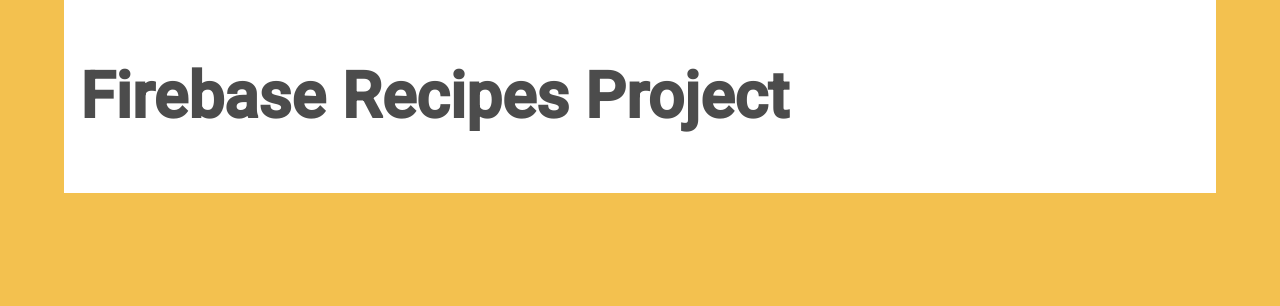
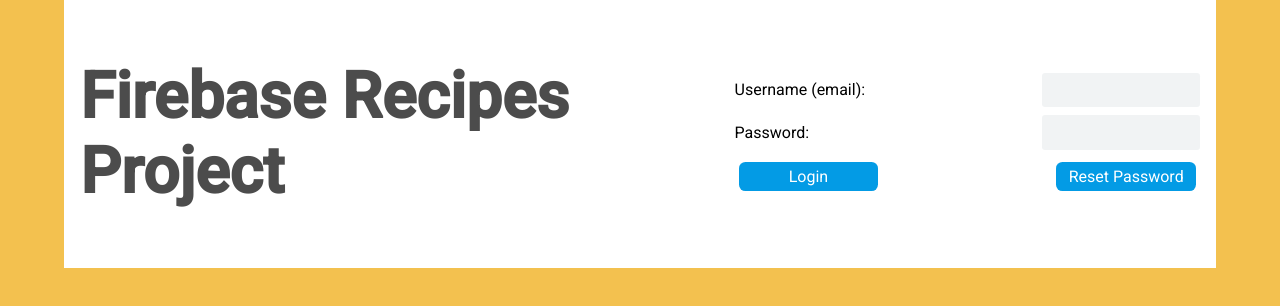
Before and after one commit to it-is-Mahdi/firebase-recipes-web-appl, a React (Create React App) app: page / in a window 1280 px wide. Shown: the top 306 px of the page. Built offline with nearby package versions, Linux system fonts and the light colour scheme; no server answers.

Commit message:
login done

```diff
--- a/package.json
+++ b/package.json
@@ -16,7 +16,8 @@
     "start": "react-scripts start",
     "build": "react-scripts build",
     "test": "react-scripts test",
-    "eject": "react-scripts eject"
+    "eject": "react-scripts eject",
+    "buildDeploy": "yarn build && firebase deploy --only hosting"
   },
   "eslintConfig": {
     "extends": [
--- a/src/App.js
+++ b/src/App.js
@@ -1,13 +1,21 @@
+import { useState } from "react";
+import FirebaseAuthService from "./FirebaseAuthService";
+import LoginForm from "./components/LoginForm";
+
+// eslint-disable-next-line no-unused-vars
+import logo from "./logo.svg";
 import "./App.css";
 
-// eslint-disable-next-line no-unused-vars
-import firebase from "./FirebaseConfig";
+function App() {
+  const [user, setUser] = useState(null);
 
-function App() {
+  FirebaseAuthService.subscribeToAuthChanges(setUser);
+
   return (
     <div className="App">
       <dev className="title-row">
         <h1 className="title">Firebase Recipes Project</h1>
+        <LoginForm existingUser={user}></LoginForm>
       </dev>
     </div>
   );
--- /dev/null
+++ b/src/FirebaseAuthService.js
@@ -0,0 +1,42 @@
+import firebase from "./FirebaseConfig";
+
+const auth = firebase.auth();
+
+const registerUser = (email, password) => {
+  return auth.createUserWithEmailAndPassword(email, password);
+};
+
+const loginUser = (email, password) => {
+  return auth.signInWithEmailAndPassword(email, password);
+};
+
+const logoutUser = (email, password) => {
+  return auth.signOut();
+};
+
+const sendPasswordResetEmail = (email) => {
+  return auth.sendPasswordResetEmail(email);
+};
+
+const loginWithGoogle = () => {
+  const provider = new firebase.auth.GoogleAuthProvider();
+
+  return auth.signInWithPopup(provider);
+};
+
+const subscribeToAuthChanges = (handleAuthChange) => {
+  auth.onAuthStateChanged((user) => {
+    handleAuthChange(user);
+  });
+};
+
+const FirebaseAuthService = {
+  registerUser,
+  loginUser,
+  logoutUser,
+  sendPasswordResetEmail,
+  loginWithGoogle,
+  subscribeToAuthChanges,
+};
+
+export default FirebaseAuthService;
--- /dev/null
+++ b/src/components/LoginForm.js
@@ -0,0 +1,89 @@
+import { useState } from "react";
+import FirebaseAuthService from "../FirebaseAuthService";
+
+function LoginForm({ existingUser }) {
+  const [username, setUsername] = useState("");
+  const [password, setPassword] = useState("");
+
+  async function handleSubmit(event) {
+    event.preventDefault();
+
+    try {
+      await FirebaseAuthService.loginUser(username, password);
+      setUsername("");
+      setPassword("");
+    } catch (error) {
+      alert(error.message);
+    }
+  }
+
+  function handleLogout() {
+    FirebaseAuthService.logoutUser();
+  }
+
+  async function handleSendResetPasswordEmail() {
+    if (!username) {
+      alert("Missing username!");
+      return;
+    }
+
+    try {
+      await FirebaseAuthService.sendPasswordResetEmail(username);
+      alert("the password reset email was sent");
+    } catch (error) {
+      alert(error.message);
+    }
+  }
+
+  return (
+    <div className="login-form-container">
+      {existingUser ? (
+        <div className="row">
+          <h3>Welcom, {existingUser.email}</h3>
+          <button
+            type="button"
+            className="primary-button"
+            onClick={handleLogout}
+          >
+            Logout
+          </button>
+        </div>
+      ) : (
+        <form onSubmit={handleSubmit} className="login-form">
+          <label className="input-label login-label">
+            Username (email):
+            <input
+              type="email"
+              required
+              value={username}
+              onChange={(e) => setUsername(e.target.value)}
+              className="input-text"
+            />
+          </label>
+          <label className="input-label login-label">
+            Password:
+            <input
+              type="password"
+              required
+              value={password}
+              onChange={(e) => setPassword(e.target.value)}
+              className="input-text"
+            />
+          </label>
+          <div className="button-box">
+            <button className="primary-button">Login</button>
+            <button
+              type="button"
+              onClick={handleSendResetPasswordEmail}
+              className="primary-button"
+            >
+              Reset Password
+            </button>
+          </div>
+        </form>
+      )}
+    </div>
+  );
+}
+
+export default LoginForm;
```
